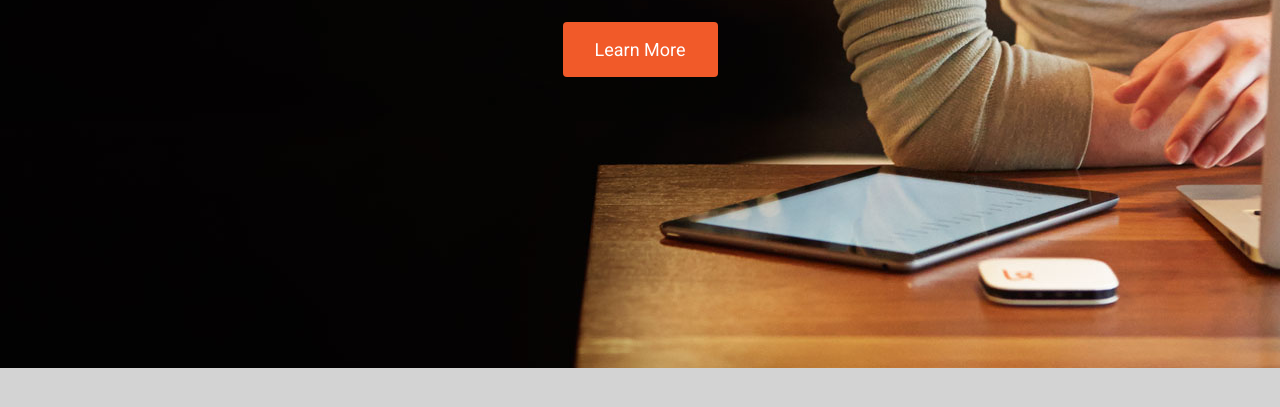
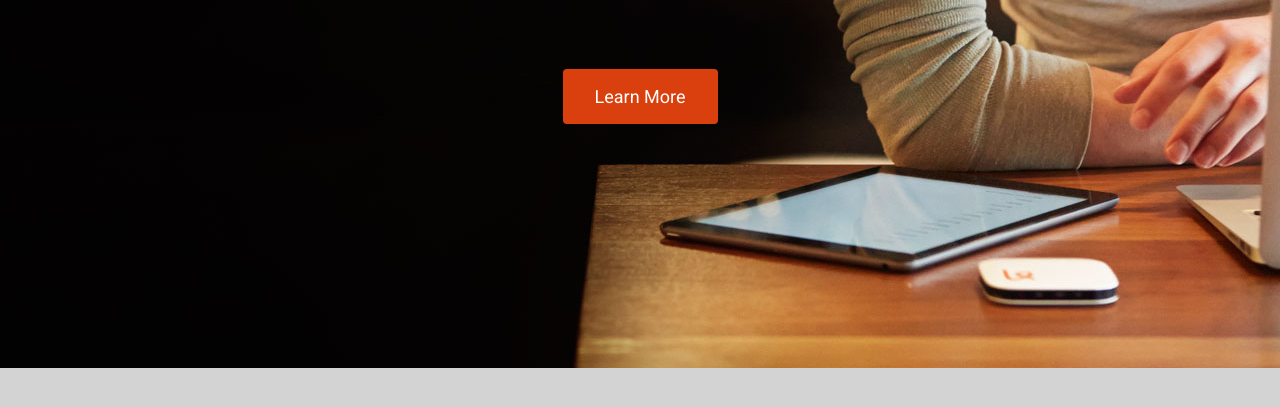
Before and after one commit to swhc1066/startup_demo_page_clone, a plain HTML site: page index.html in a window 1280 px wide. In both pictures the pointer is over the button "Learn More". Shown: the part 367-774 px from the top of the page. Drawn offline with Linux system fonts and the light colour scheme.

Commit message:
css added

```diff
--- a/css/style.css
+++ b/css/style.css
@@ -521,4 +521,12 @@ img.logo {
   font-size: 1.125rem;
   color: white;
   background-color: #f15a29;
+  margin-top: 72px;
+  -webkit-font-smoothing: antialiased;
 }
+
+.big-button:hover {
+  cursor: pointer;
+  background-color: #d9400e;
+  color: white;
+}
```
